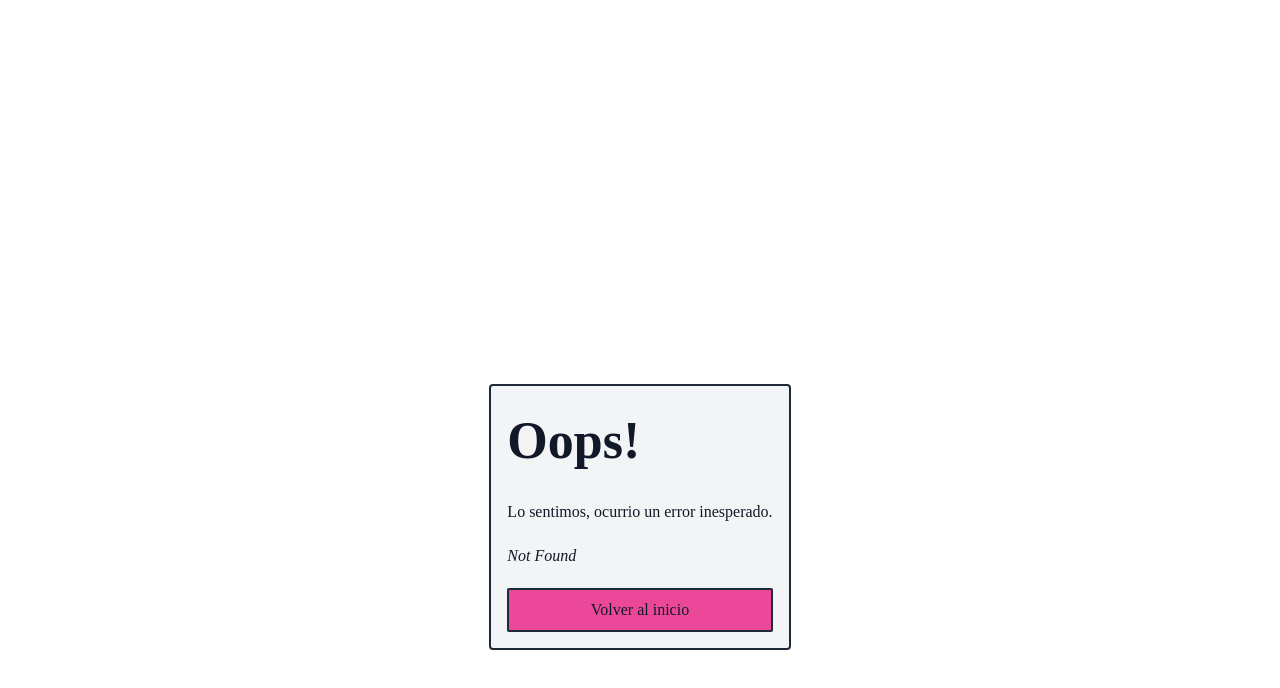
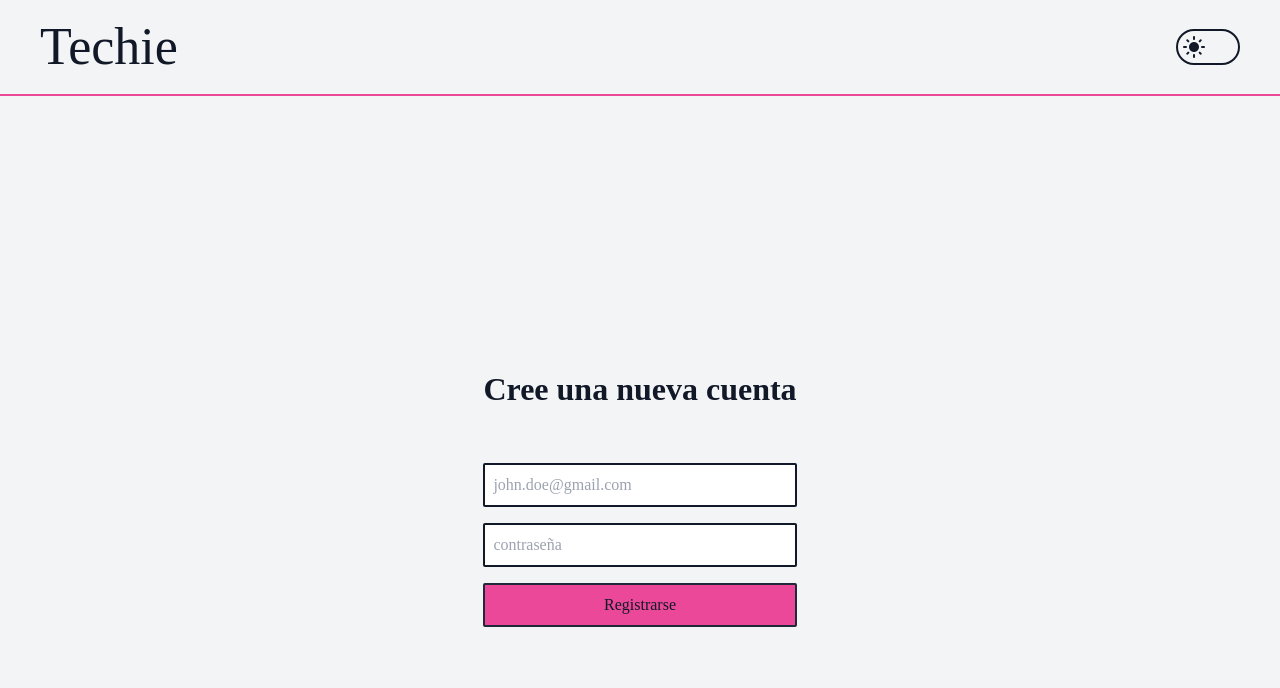
Before and after one commit to FacundoRocha18/techie-blog-webapp, a React (Vite) app: page /sign-in in a window 1280 px wide. Before the commit this address had no page. Shown: the top 688 px of the page. Built offline with nearby package versions, Linux system fonts and the light colour scheme; no server answers.

Commit message:
Added Styled Components

```diff
--- a/package.json
+++ b/package.json
@@ -25,7 +25,8 @@
 		"react-dom": "^18.2.0",
 		"react-icons": "^4.7.1",
 		"react-redux": "^8.0.4",
-		"react-router-dom": "^6.4.2"
+		"react-router-dom": "^6.4.2",
+		"styled-components": "^5.3.6"
 	},
 	"devDependencies": {
 		"@babel/preset-env": "^7.19.4",
--- /dev/null
+++ b/src/components/Common/CustomInput.tsx
@@ -0,0 +1,13 @@
+import styled from 'styled-components'
+
+const CustomInput = styled.input`
+	border: 2px solid ${props => props.color};
+	border-radius: 2px;
+	color: rgb(38 38 38);
+	grid-column: span 4 / span 4;
+	padding: 8px;
+`
+
+export const Input = (props: JSX.ElementAttributesProperty) => {
+	return <CustomInput />
+}
--- a/src/components/Common/ToggleTheme.tsx
+++ b/src/components/Common/ToggleTheme.tsx
@@ -5,15 +5,12 @@ export const Toggle = () => {
 
 	return (
 		<button
-      className={`flex w-16 items-center justify-start rounded-full ${
-        themeName === 'light' ? 'justify-start' : 'justify-end'
-      } h-fit border-2 border-solid ${theme.fontColor} ${
-        theme.background
-      } transition-all duration-300 ease-linear`}
+			className={`flex w-16 items-center justify-start rounded-full ${themeName === 'light' ? 'justify-start' : 'justify-end'
+				} h-fit border-2 border-solid ${theme.fontColor} ${theme.border} transition-all duration-300 ease-linear`}
 			onClick={() => toggleTheme()}
 		>
 			<span
-        className={`material-icons flex items-center justify-center rounded-full p-1 text-${theme.fontColor}`}
+				className={`material-icons flex items-center justify-center rounded-full p-1`}
 			>
 				{themeName === 'light' ? 'light_mode' : 'dark_mode'}
 			</span>
--- a/src/components/Layout/Header.tsx
+++ b/src/components/Layout/Header.tsx
@@ -7,9 +7,9 @@ export const Header = () => {
 
   return (
     <div
-      className={`${theme.fontColor} fixed top-0 left-0 flex h-24 w-screen max-w-full items-center justify-between border-b-2 border-solid border-pink-500 bg-neutral-900 px-10 z-50`}
+      className={`fixed top-0 left-0 flex h-24 w-screen max-w-full items-center justify-between border-b-2 border-solid border-pink-500 px-10 z-50 ${theme.fontColor} ${theme.background}`}
     >
-      <h1 className={`font-medium text-gray-100`}>
+      <h1 className={`font-medium`}>
         <Link to={'/'}>Techie</Link>
       </h1>
       <Toggle />
--- a/src/components/Pages/SignIn.tsx
+++ b/src/components/Pages/SignIn.tsx
@@ -2,9 +2,24 @@ import { FormEvent, useState } from 'react'
 import PropTypes from 'prop-types'
 import { useAuthContext } from 'contexts/AuthContext'
 import { useThemeContext } from 'contexts/ThemeContext'
+import styled from 'styled-components'
+
+const Title = styled.h2`
+	color: ${props => props.color};
+	grid-row: span 1 / span 1;
+	font-size: 2em;
+`
+
+const Input = styled.input`
+border: 2px solid ${props => props.color};
+border-radius: 2px;
+color: ${props => props.color};
+grid-column: span 4 / span 4;
+padding: 8px;
+`
 
 export const SignIn = () => {
-	const { themeName } = useThemeContext()
+	const { themeName, theme } = useThemeContext()
 	const { signIn } = useAuthContext()
 
 	const [email, setEmail] = useState('')
@@ -17,15 +32,18 @@ export const SignIn = () => {
 	}
 
 	return (
-		<section id='signup-container'>
-			<form onSubmit={(e) => handleSubmit(e)} className='grid grid-cols-4 gap-4 h-full'>
-				<input type="email" className='col-span-4 text-neutral-800 p-2 rounded-sm' name="email" id="email-input" value={email} onChange={(e) => setEmail(e.target.value)}  placeholder='example@example.com' />
-				<input type='password' className='col-span-4 text-neutral-800 p-2 rounded-sm' name="password" id="password-input" value={password} onChange={(e) => setPassword(e.target.value)} placeholder='contraseña'/>
-				<button className={`bg-pink-500 hover:bg-pink-600 ${themeName === 'light' ? 'border-2' : 'border-0'
-					} flex w-full items-center justify-center rounded-sm border-solid border-gray-800 p-2 text-center font-medium transition-colors duration-150 ease-linear col-span-4`} type="submit">
-					<p>Registrarse</p>
-				</button>
-			</form>
+		<section className='flex items-center justify-center' id='signup-container'>
+			<div className='grid grid-cols-1 grid-rows-3 gap-8'>
+				<Title color={theme.fontColor} >Cree una nueva cuenta</Title>
+				<form onSubmit={(e) => handleSubmit(e)} className='grid grid-cols-4 row-span-2 gap-4 h-full w-full'>
+					<Input type='email' name='email' id='email-input' value={email} onChange={(e) => setEmail(e.target.value)} placeholder='john.doe@gmail.com' />
+					<Input type='password' name='password' id='password-input' value={password} onChange={(e) => setPassword(e.target.value)} placeholder='contraseña' />
+					<button className={`bg-pink-500 hover:bg-pink-600 ${themeName === 'light' ? 'border-2' : 'border-0'
+						} flex w-full items-center justify-center rounded-sm border-solid border-gray-800 p-2 text-center font-medium transition-colors duration-150 ease-linear col-span-4`} type="submit">
+						<p>Registrarse</p>
+					</button>
+				</form>
+			</div>
 		</section>
 	)
 }
--- a/src/components/Posts/PostCard.tsx
+++ b/src/components/Posts/PostCard.tsx
@@ -23,7 +23,7 @@ export const PostCard = ({ data }: { data: IPost }) => {
 			/>
 			<div className='grid grid-rows-2 grid-cols-3 col-span-3 col-start-2 h-full tablet:gap-4 tablet:grid-rows-6'>
 				<h2 className='text-[20px] font-semibold truncate col-span-3 row-span-1 tablet:text-smSubtitle desktop:text-smSubtitle'>
-					<Link className='hover:text-pink-500' to={`posts/${data.uuid}`}>
+					<Link className='hover:text-pink-500' to={`post/${data.uuid}`}>
 						{data.title}
 					</Link>
 				</h2>
@@ -34,7 +34,7 @@ export const PostCard = ({ data }: { data: IPost }) => {
 					{data.content}
 				</p>
 				<CustomLink
-					path={`/posts/${data.uuid}`}
+					path={`/post/${data.uuid}`}
 					text='Ver noticia'
 					styles='hidden col-span-3 row-span-1 row-start-6 tablet:flex desktop:flex'
 				/>
--- a/src/contexts/ThemeContext.tsx
+++ b/src/contexts/ThemeContext.tsx
@@ -1,6 +1,14 @@
 import React, { useState } from 'react'
 import { createContextCustom, useLocalStorage } from 'hooks'
-import { Theme, ThemeType, IThemeContext, ChildrenProps } from 'types'
+import { ThemeType, IThemeContext, ChildrenProps } from 'types'
+
+export interface Theme {
+  background: string
+	border: string
+	placeholders: string
+  card: string
+  fontColor: string
+}
 
 enum BackgroundColors {
   LIGHTGRAY = 'bg-gray-100',
@@ -16,15 +24,22 @@ enum TextColors {
   DARKGREY = 'text-gray-900',
 }
 
+enum BorderColors {
+  LIGHTGREY = 'border-gray-100',
+  DARKGREY = 'border-gray-900',
+}
+
 const THEMES: Record<ThemeType, Theme> = {
   light: {
     background: BackgroundColors.LIGHTGRAY,
+		border: BorderColors.DARKGREY,
 		placeholders: BackgroundColors.MEDIUMSLATE,
     card: BackgroundColors.GRAY,
     fontColor: TextColors.DARKGREY,
   },
   dark: {
     background: BackgroundColors.DARKERZINC,
+		border: BorderColors.LIGHTGREY,
 		placeholders: BackgroundColors.DARKGRAY,
     card: BackgroundColors.DARKZINC,
     fontColor: TextColors.LIGHTGREY,
--- a/src/main.tsx
+++ b/src/main.tsx
@@ -19,11 +19,11 @@ const router = createBrowserRouter([
         element: <Home />,
       },
       {
-        path: '/posts/:id',
+        path: '/post/:id',
         element: <Post />,
       },
 			{
-				path: '/auth/sign-in',
+				path: 'sign-in',
 				element: <SignIn />
 			}
     ],
--- a/src/services/FetchSignIn.ts
+++ b/src/services/FetchSignIn.ts
@@ -1,15 +1,25 @@
-import { getAuth, createUserWithEmailAndPassword } from 'firebase/auth'
 
 export const SignIn = (email: string, password: string) => {
 
-	const auth = getAuth()
-	createUserWithEmailAndPassword(auth, email, password)
-		.then((userCredential) => {
-			const user = userCredential.user
-		})
-		.catch((error) => {
-			const errorCode = error.code
-			const errorMessage = error.message
-			console.log(errorCode + errorMessage)
-		})
+	const headers = new Headers();
+	headers.append("Content-Type", "application/json");
+
+	const user = JSON.stringify({
+		"name": "Facundo Rocha",
+		"email": email,
+		"password": password,
+		"address": "Sargo M31 S3",
+		"phone": "096989063"
+	});
+
+	const requestOptions = {
+		method: 'POST',
+		headers: headers,
+		body: user,
+	};
+
+	fetch("http://localhost:8000/api/users", requestOptions)
+		.then(response => response.text())
+		.then(result => console.log(result))
+		.catch(error => console.log('error', error));
 }
--- a/src/styles/input.css
+++ b/src/styles/input.css
@@ -18,6 +18,7 @@
   select {
     font: inherit;
 		color: inherit;
+		@apply focus:ring-0;
   }
 
   body {
```
Also changed, not shown: src/types.d.ts (+0 -7 lines), 1 other file (tests, documents, lock files or other folders). Lines whose indentation alone changed are shown as unchanged.
